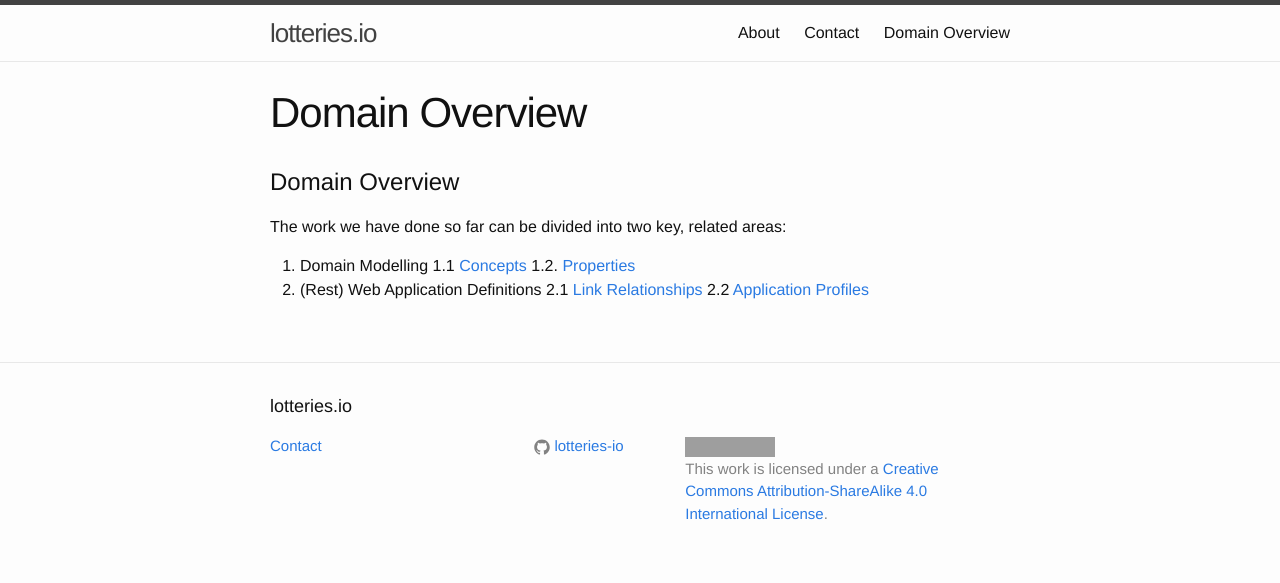
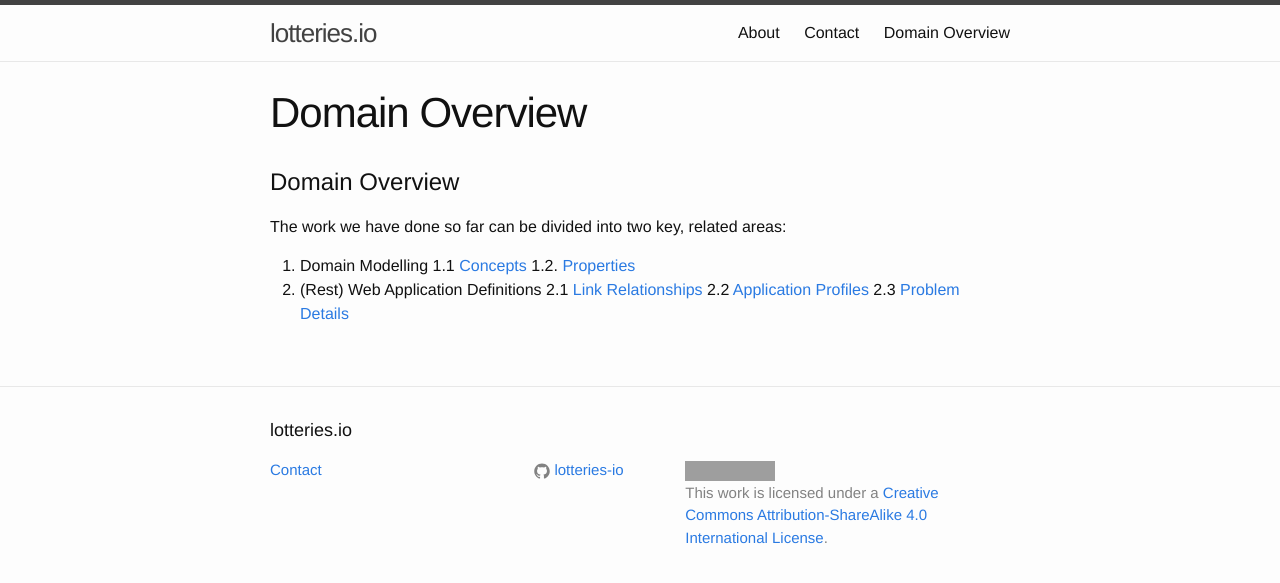
Before and after one commit to lotteries-io/lotteries-io.github.io, a Jekyll site: the page built from domain/index.md, in a window 1280 px wide. Shown: the top 583 px of the page. Built offline with Jekyll 4.4.1, drawn with Linux system fonts in a browser that asks for light colours; grey boxes are pictures that could not be loaded.

Commit message:
Update index.md

```diff
--- a/domain/index.md
+++ b/domain/index.md
@@ -13,3 +13,4 @@ The work we have done so far can be divided into two key, related areas:
 2. (Rest) Web Application Definitions
   2.1 [Link Relationships](/domain/link-relationships-overview)
   2.2 [Application Profiles](/domain/application-profiles-overview)
+  2.3 [Problem Details](/domain/problem-details-overview)
```
